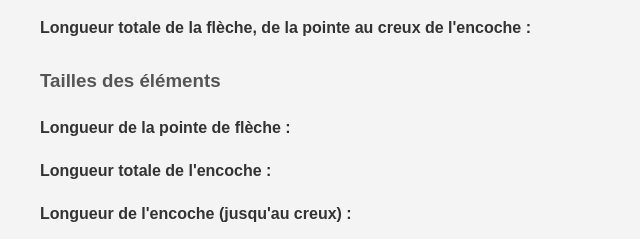
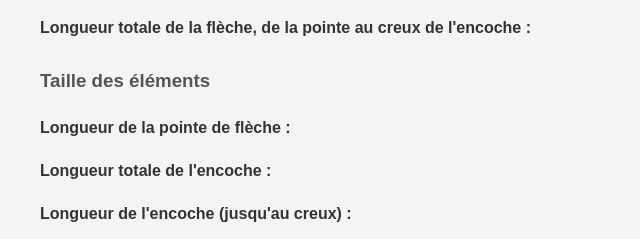
Before and after one commit to mat-chartier/tube-cutter-length-calculator, a plain HTML site: page index.html in a window 1280 px wide. Shown: the part 177-416 px from the top of the page, 0-640 px from the left. Drawn offline with Linux system fonts and the light colour scheme.

Commit message:
Fixed typo

```diff
--- a/index.html
+++ b/index.html
@@ -96,7 +96,7 @@
     >
     <input type="number" id="totalLength" placeholder="en mm" />
     <br />
-    <h3>Tailles des éléments</h3>
+    <h3>Taille des éléments</h3>
     <label for="arrowHeadLength">Longueur de la pointe de flèche :</label>
     <input type="number" id="arrowHeadLength" placeholder="en mm" />
     <br />
```
